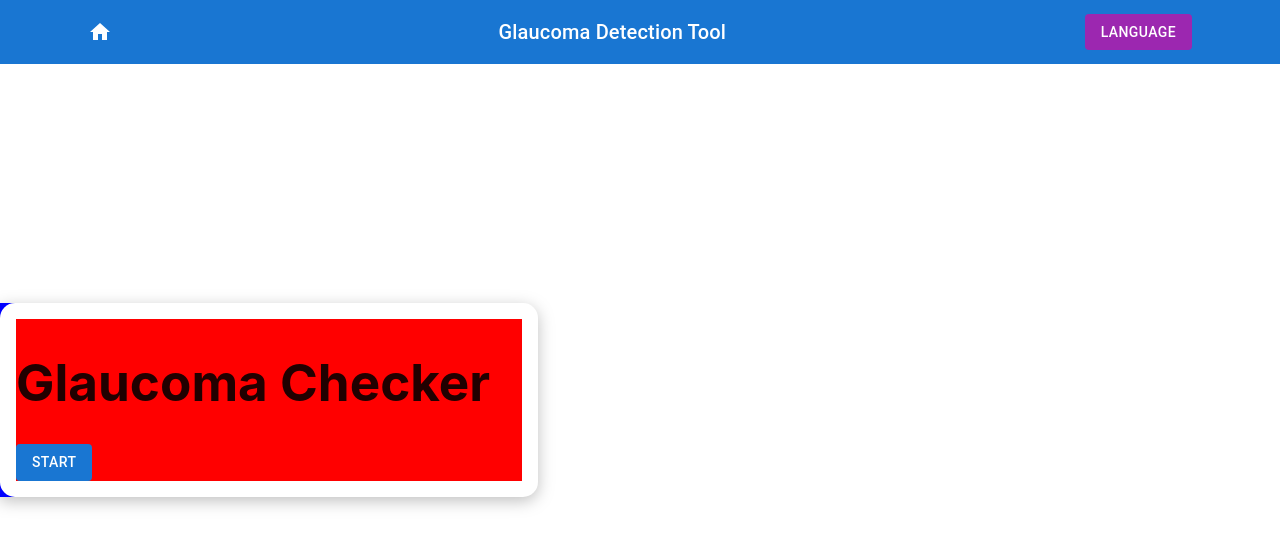
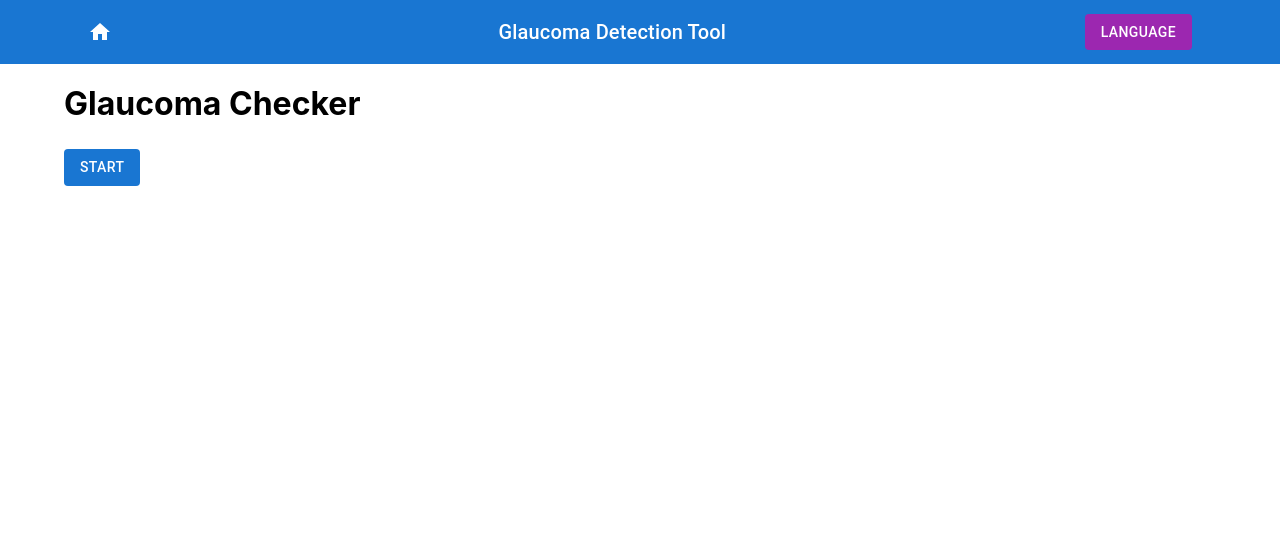
Before and after one commit to Panoj-k/GlaucomaFrontend, a React (Vite) app: page / in a window 1280 px wide. Shown: the top 546 px of the page. Built offline with nearby package versions, Linux system fonts and the light colour scheme.

Commit message:
resize body and add stepper

```diff
--- a/src/App.tsx
+++ b/src/App.tsx
@@ -17,8 +17,9 @@ function App() {
   return (
 
     <Router>
-      <HeaderBar />
+
       <div>
+        <HeaderBar />
         <Switch>
           <Route path="/detection">
             <Detection />
--- a/src/components/header/HeaderBar.tsx
+++ b/src/components/header/HeaderBar.tsx
@@ -31,7 +31,7 @@ export default function MenuAppBar() {
 
   return (
     <>
-      <Box sx={{ flexGrow: 1 }}>
+      <Box sx={{ flexGrow: 1, marginBottom: 10 }}>
         <AppBar className='MuiToolbar-center' elevation={elevation}>
           <Container maxWidth='lg'>
             <Toolbar>
@@ -39,7 +39,7 @@ export default function MenuAppBar() {
                 size='large'
                 edge='start'
                 color='inherit'
-                aria-label='menu'
+                aria-label='home'
                 sx={{ mr: 2 }}
                 onClick={handleHomeClick}
               >
--- a/src/index.css
+++ b/src/index.css
@@ -2,10 +2,6 @@
   font-family: Inter, system-ui, Avenir, Helvetica, Arial, sans-serif;
   line-height: 1.5;
   font-weight: 400;
-
-  color-scheme: light dark;
-  color: rgba(255, 255, 255, 0.87);
-  background-color: #242424;
 
   font-synthesis: none;
   text-rendering: optimizeLegibility;
@@ -13,57 +9,3 @@
   -moz-osx-font-smoothing: grayscale;
   -webkit-text-size-adjust: 100%;
 }
-
-a {
-  font-weight: 500;
-  color: #646cff;
-  text-decoration: inherit;
-}
-a:hover {
-  color: #535bf2;
-}
-
-body {
-  margin: 0;
-  display: flex;
-  place-items: center;
-  min-width: 320px;
-  min-height: 100vh;
-}
-
-h1 {
-  font-size: 3.2em;
-  line-height: 1.1;
-}
-
-button {
-  border-radius: 8px;
-  border: 1px solid transparent;
-  padding: 0.6em 1.2em;
-  font-size: 1em;
-  font-weight: 500;
-  font-family: inherit;
-  background-color: #1a1a1a;
-  cursor: pointer;
-  transition: border-color 0.25s;
-}
-button:hover {
-  border-color: #646cff;
-}
-button:focus,
-button:focus-visible {
-  outline: 4px auto -webkit-focus-ring-color;
-}
-
-@media (prefers-color-scheme: light) {
-  :root {
-    color: #213547;
-    background-color: #ffffff;
-  }
-  a:hover {
-    color: #747bff;
-  }
-  button {
-    background-color: #f9f9f9;
-  }
-}
--- a/src/routes/detection.tsx
+++ b/src/routes/detection.tsx
@@ -1,13 +1,64 @@
-import React from 'react'
+import React, {useState} from 'react'
+import PageContainer from '../components/containers/PageContainer'
+
+import Stepper from '@mui/material/Stepper';
+import Step from '@mui/material/Step';
+import StepLabel from '@mui/material/StepLabel';
+import { Box, Container, Button } from '@mui/material';
 
 const Detection = () => {
+
+    const [step,setStep] = useState(0)
+
+    const steps = [
+        'Upload',
+        'Review',
+        'Result',
+      ];
+
     return (
-        <div>
+        <Container>
+            {/* <PageContainer> */}
             <h2>
                 Detection page
             </h2>
-        </div>
+               <Box sx={{display: 'grid',placeItems: 'center'}}>
+               <Stepper activeStep={step} alternativeLabel sx={{width: ['200px', '400px', '600px']}}>
+                    {steps.map((label) => (
+                        <Step key={label}>
+                        <StepLabel>{label}</StepLabel>
+                        </Step>
+                    ))}
+                </Stepper>
+               </Box>
+            <h6 >
+                Upload step: Please drag and drop pictures in the box below or click select pictures button to add pictures.<br />
+                Accepted File Types: .jpg, .png, .tif. Maximum picture at 20.
+            </h6>
+            <Button>
+                Select Pictures
+            </Button>
+
+
+        </Container>
     )
+    // return (
+    //     <div>
+    //         <PageContainer>
+    //             <Stepper activeStep={1} alternativeLabel sx={{width: ['200px', '400px', '600px']}}>
+    //                 {steps.map((label) => (
+    //                     <Step key={label}>
+    //                     <StepLabel>{label}</StepLabel>
+    //                     </Step>
+    //                 ))}
+    //             </Stepper>
+
+    //         </PageContainer>
+    //         <h2>
+    //             Detection page
+    //         </h2>
+    //     </div>
+    // )
 }
 
 export default Detection
--- a/src/routes/landing.tsx
+++ b/src/routes/landing.tsx
@@ -2,7 +2,7 @@ import React, { useState } from 'react'
 import PageContainer from '../components/containers/PageContainer'
 import { useHistory } from 'react-router-dom';
 
-import {Button} from '@mui/material'
+import {Button, Container} from '@mui/material'
 
 
 const Landing = () =>{
@@ -17,7 +17,7 @@ const Landing = () =>{
     }
     return (
         <div >
-            <PageContainer>
+            <Container>
                 <div className='info-padding'>
                     <h1>
                     Glaucoma Checker
@@ -33,7 +33,7 @@ const Landing = () =>{
                     Start
                 </Button>
 
-            </PageContainer>
+            </Container>
 
         </div>
 
--- a/src/styles/paper.css
+++ b/src/styles/paper.css
@@ -5,7 +5,8 @@
     flex-direction: column;
     filter: drop-shadow(0px 4px 8px rgba(0, 0, 0, 0.25));
     background-color: blue;
-
+    width: 100vw;
+    /* height:  */
   }
 
   .page-container {
```
